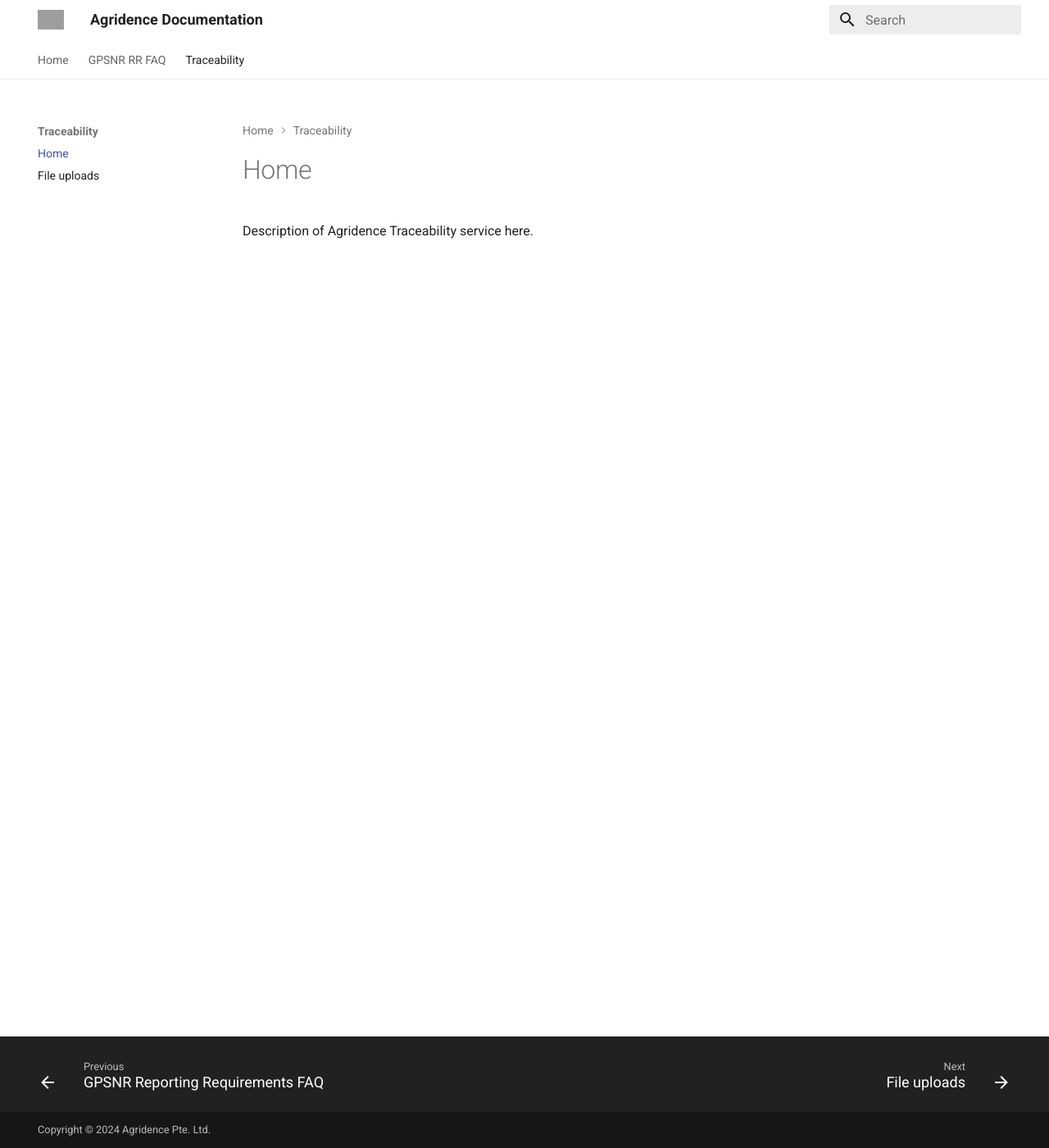
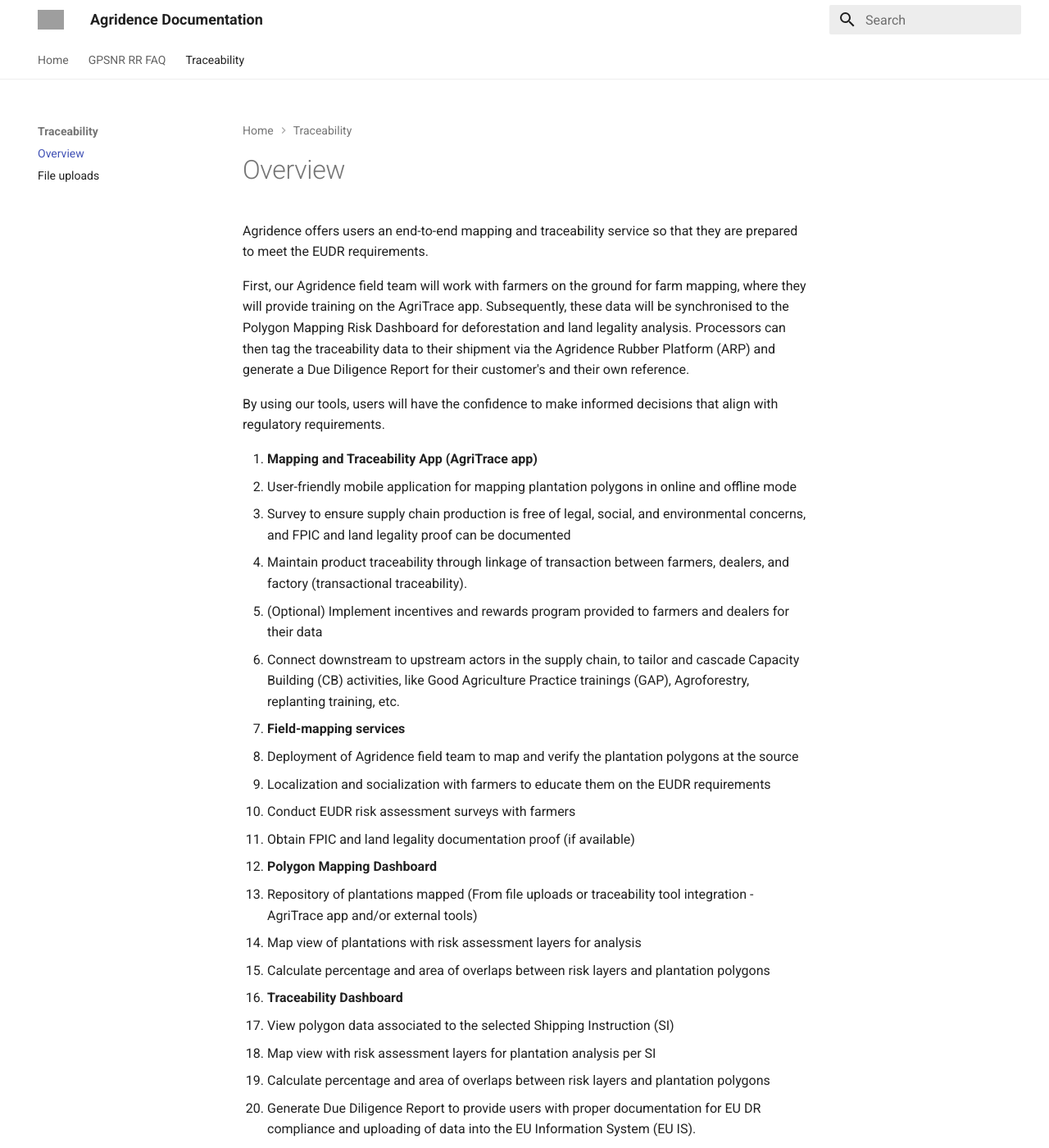
Before and after one commit to Agridence/public-docs, an MkDocs documentation site: the page built from docs/traceability/README.md, in a window 1280 px wide and 1400 px high. Shown: the whole window at 82% size. Built offline with MkDocs 1.6.1 and Material for MkDocs 9.7.7, drawn with Linux system fonts in a browser that asks for light colours; grey boxes are pictures that could not be loaded.

Commit message:
included traceability overview

```diff
--- a/docs/traceability/README.md
+++ b/docs/traceability/README.md
@@ -1,3 +1,31 @@
-# Home
+# Overview
 
-Description of Agridence Traceability service here.
+Agridence offers users an end-to-end mapping and traceability service so that they are prepared to meet the EUDR requirements.
+
+First, our Agridence field team will work with farmers on the ground for farm mapping, where they will provide training on the AgriTrace app. Subsequently, these data will be synchronised to the Polygon Mapping Risk Dashboard for deforestation and land legality analysis. Processors can then tag the traceability data to their shipment via the Agridence Rubber Platform (ARP) and generate a Due Diligence Report for their customer's and their own reference.
+
+By using our tools, users will have the confidence to make informed decisions that align with regulatory requirements.
+
+1.	**Mapping and Traceability App (AgriTrace app)**
+- User-friendly mobile application for mapping plantation polygons in online and offline mode
+- Survey to ensure supply chain production is free of legal, social, and environmental concerns, and FPIC and land legality proof can be documented
+- Maintain product traceability through linkage of transaction between farmers, dealers, and factory (transactional traceability).
+- (Optional) Implement incentives and rewards program provided to farmers and dealers for their data
+- Connect downstream to upstream actors in the supply chain, to tailor and cascade Capacity Building (CB) activities, like Good Agriculture Practice trainings (GAP), Agroforestry, replanting training, etc.
+
+2.	**Field-mapping services**
+- Deployment of Agridence field team to map and verify the plantation polygons at the source
+- Localization and socialization with farmers to educate them on the EUDR requirements
+- Conduct EUDR risk assessment surveys with farmers
+- Obtain FPIC and land legality documentation proof (if available)
+
+3.	**Polygon Mapping Dashboard**
+- Repository of plantations mapped (From file uploads or traceability tool integration - AgriTrace app and/or external tools)
+- Map view of plantations with risk assessment layers for analysis
+- Calculate percentage and area of overlaps between risk layers and plantation polygons
+
+4.	**Traceability Dashboard**
+- View polygon data associated to the selected Shipping Instruction (SI)
+- Map view with risk assessment layers for plantation analysis per SI
+- Calculate percentage and area of overlaps between risk layers and plantation polygons
+- Generate Due Diligence Report to provide users with proper documentation for EU DR compliance and uploading of data into the EU Information System (EU IS).
```
